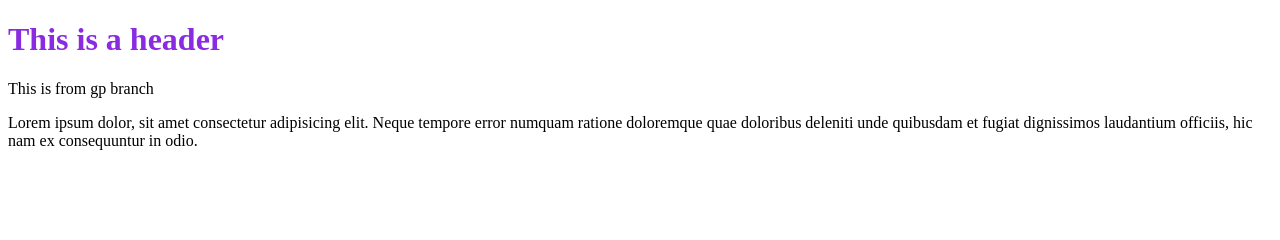
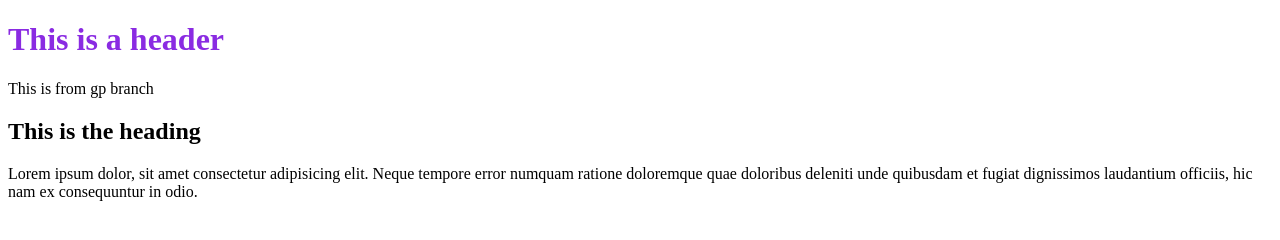
Before and after one commit to fkelonthebeat/Collaboration, a plain HTML site: page index.html in a window 1280 px wide. Drawn offline with Linux system fonts and the light colour scheme.

Commit message:
i added heading

```diff
--- a/index.html
+++ b/index.html
@@ -8,6 +8,7 @@
   <body>
     <h1 style="color: blueviolet">This is a header</h1>
     <p>This is from gp branch</p>
+    <h2>This is the heading</h2>
     Lorem ipsum dolor, sit amet consectetur adipisicing elit. Neque tempore error numquam ratione
     doloremque quae doloribus deleniti unde quibusdam et fugiat dignissimos laudantium officiis, hic
     nam ex consequuntur in odio.
```
